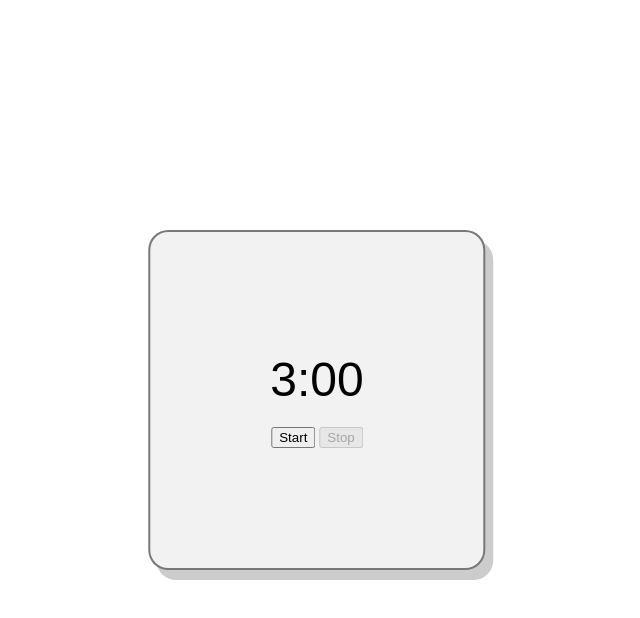
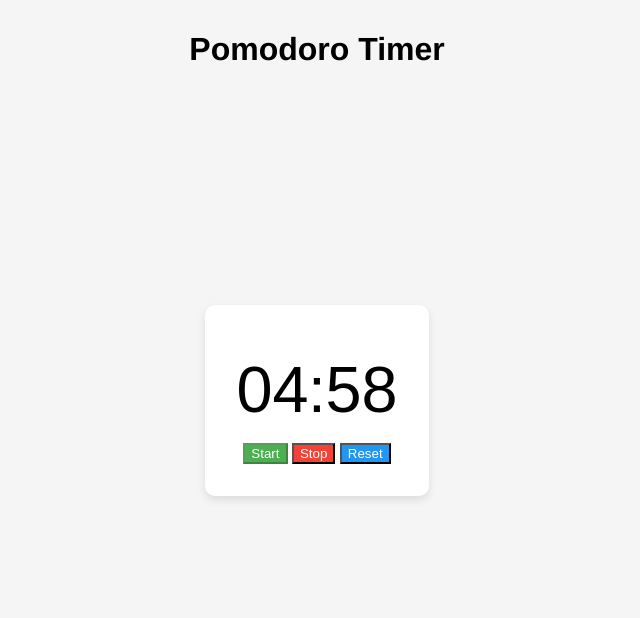
Before and after one commit to zndrCode/Simple-Pomodoro-Timer, a plain HTML site: page index.html in a window 1280 px wide. Both pictures are taken after a click on the button "Start". Shown: the whole page, without its empty margins (323-963 px from the left). Drawn offline with Linux system fonts and the light colour scheme.

Commit message:
added reset

```diff
--- a/index.html
+++ b/index.html
@@ -7,20 +7,22 @@
 
     <!--links-->
     <link rel="stylesheet" href="style.css">
-    <script src="script.js"></script>
 
     <title>Pomodoro</title>
 </head>
 
 <body>
+    <h1 class="h1"> Pomodoro Timer </h1>
     <div class="container">
         <div class="timer">
-            <span class="minutes">3</span>:<span class="seconds">00</span>
+            <span id="minutes" class="digit">5</span>:
+            <span id="seconds" class="digit">00</span>
         </div>
-        <!--buttons-->
-        <button class="start-button">Start</button>
-        <button class="stop-button" disabled>Stop</button>
+        <button id="start-button">Start</button>
+        <button id="stop-button" disabled>Stop</button>
+        <button id="reset-button">Reset</button>
     </div>
+    <script src="script.js"></script>
 </body>
 
 </html>
--- a/script.js
+++ b/script.js
@@ -2,41 +2,64 @@ const minutesElement = document.getElementById('minutes');
 const secondsElement = document.getElementById('seconds');
 const startButton = document.getElementById('start-button');
 const stopButton = document.getElementById('stop-button');
+const resetButton = document.getElementById('reset-button');
+const timerElement = document.querySelector('.timer');
 
-let minutes = 25;
+let minutes = 5;
 let seconds = 0;
 let timerInterval;
 let isRunning = false;
 
 startButton.addEventListener('click', startTimer);
 stopButton.addEventListener('click', stopTimer);
+resetButton.addEventListener('click', resetTimer);
 
 function startTimer() {
-    console.log('Start timer button clicked!');
+    if (isRunning) return;
     isRunning = true;
     startButton.disabled = true;
     stopButton.disabled = false;
+    timerElement.classList.add('active');
     timerInterval = setInterval(updateTimer, 1000);
-    console.log('Timer interval set to:', timerInterval);
 }
 
 function stopTimer() {
     isRunning = false;
     startButton.disabled = false;
     stopButton.disabled = true;
+    timerElement.classList.remove('active');
     clearInterval(timerInterval);
+}
+
+function resetTimer() {
+    stopTimer();
+    minutes = 5;
+    seconds = 0;
+    minutesElement.textContent = '05';
+    secondsElement.textContent = '00';
+    timerElement.classList.remove('active');
 }
 
 function updateTimer() {
     if (seconds === 0) {
+        if (minutes === 0) {
+            stopTimer();
+            alert("Time's up!");
+            return;
+        }
         minutes--;
-        seconds = 60;
+        seconds = 59;
+    } else {
+        seconds--;
     }
-    seconds--;
+
+    minutesElement.style.transform = 'scale(1.1)';
+    secondsElement.style.transform = 'scale(1.1)';
+    setTimeout(() => {
+        minutesElement.style.transform = 'scale(1)';
+        secondsElement.style.transform = 'scale(1)';
+    }, 300);
+
     minutesElement.textContent = minutes.toString().padStart(2, '0');
     secondsElement.textContent = seconds.toString().padStart(2, '0');
-    if (minutes === 0 && seconds === 0) {
-        stopTimer();
-        alert('Time\'s up!');
-    }
 }
--- a/style.css
+++ b/style.css
@@ -1,33 +1,91 @@
-.body {
-    font-family: Arial, Helvetica, sans-serif;
+body {
+    font-family: Arial, sans-serif;
+    display: flex;
+    justify-content: center;
+    align-items: center;
+    height: 100vh;
+    background: #f5f5f5;
+    margin: 0;
+}
+
+.container {
     text-align: center;
+    background: white;
+    padding: 2rem;
+    border-radius: 10px;
+    box-shadow: 0 4px 8px rgba(0, 0, 0, 0.1);
 }
 
 .timer {
-    font-family: Arial, Helvetica, sans-serif;
-    font-size: 48px;
-    margin-bottom: 20px;
-    text-align: center;
+    font-size: 4rem;
+    margin: 1rem 0;
+    display: flex;
+    justify-content: center;
 }
 
-.button {
-    width: 100px;
-    height: 40px;
-    font-size: 20px;
-    margin: 10px auto;
+.digit {
+    display: inline-block;
+    min-width: 2ch;
+    text-align: center;
+    transition: transform 0.3s ease;
 }
 
+/* Animation for countdown */
+@keyframes pulse {
+    0% {
+        transform: scale(1);
+    }
 
+    50% {
+        transform: scale(1.1);
+    }
 
-.container {
+    100% {
+        transform: scale(1);
+    }
+}
+
+.timer.active .digit {
+    animation: pulse 1s infinite;
+}
+
+.buttons button {
+    padding: 0.5rem 1.5rem;
+    margin: 0 0.5rem;
+    font-size: 1rem;
+    border: none;
+    border-radius: 5px;
+    cursor: pointer;
+    transition: background 0.3s;
+}
+
+.h1 {
+    text-align: center;
+    font-family: Helvetica, sans-serif;
     position: absolute;
-    top: 50%;
+    top: 10px;
     left: 50%;
-    transform: translate(-50%, -50%);
-    text-align: center;
-    border: 2px solid rgba(0, 0, 0, 0.5);
-    padding: 120px;
-    border-radius: 20px;
-    background-color: #f2f2f2;
-    box-shadow: 8px 10px rgba(0, 0, 0, 0.2);
+    transform: translateX(-50%);
 }
+
+#start-button {
+    background: #4CAF50;
+    color: white;
+}
+
+#stop-button {
+    background: #f44336;
+    color: white;
+}
+
+#reset-button {
+    background: #2196F3;
+    /* Blue */
+    color: white;
+}
+
+#start-button:hover,
+#stop-button:hover,
+#reset-button:hover {
+    opacity: 0.8;
+}
```
